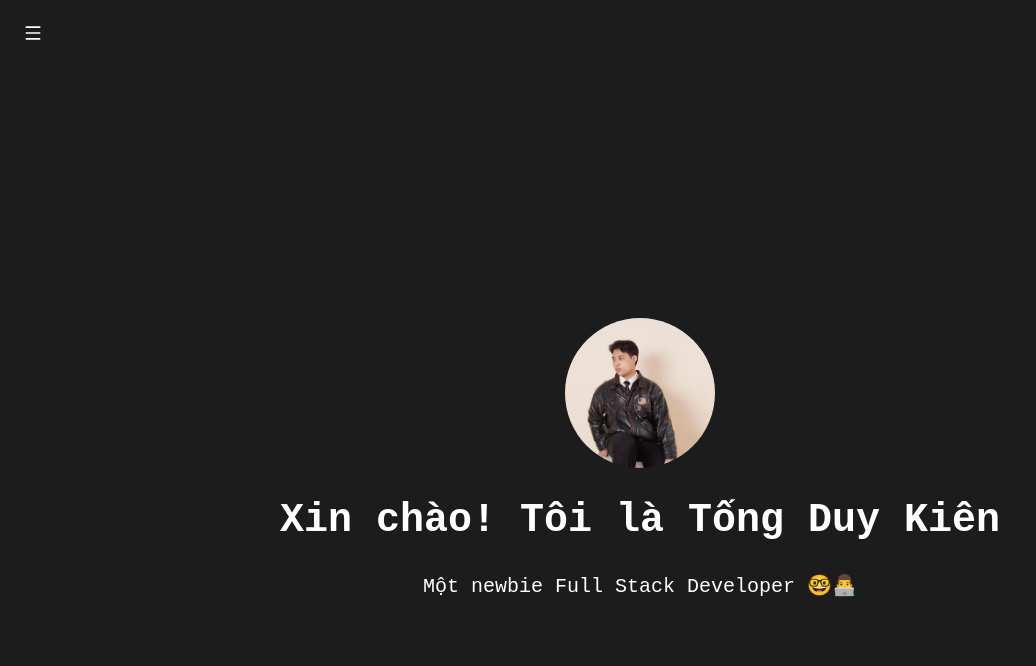
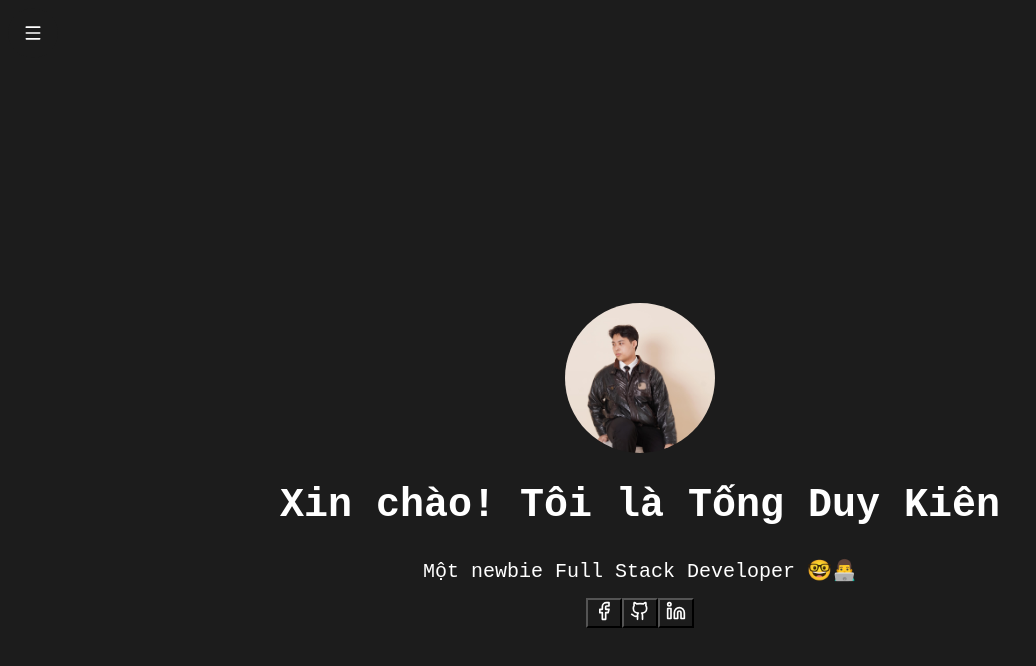
Before and after one commit to kencrimsonIT/Portfolio, a React (Create React App) app: page / in a window 1280 px wide. Shown: the top 666 px of the page, without its empty margins (0-1036 px from the left). Built offline with nearby package versions, Linux system fonts and the light colour scheme.

Commit message:
UPDATE: Add social media buttons into the homepage

```diff
--- a/src/Homepage/Home.jsx
+++ b/src/Homepage/Home.jsx
@@ -2,6 +2,7 @@ import React from "react";
 import Menubar from "../Components/Menubar";
 import Avatar from "../Components/Avatar"
 import "./Home.css";
+import {Facebook, Github, Linkedin} from "lucide-react";
 
 const Home = () => {
     return (
@@ -11,6 +12,11 @@ const Home = () => {
                 <Avatar />
                 <h1 className="full-name">Xin chào! Tôi là Tống Duy Kiên</h1>
                 <p className="department">Một newbie Full Stack Developer 🤓👨‍💻</p>
+                <div className="icon-container">
+                    <button className="facebook-btn"><Facebook size={20}/></button>
+                    <button className="github-btn"><Github size={20}/></button>
+                    <button className="linkedin-btn"><Linkedin size={20}/></button>
+                </div>
             </div>
         </>
     );
```
